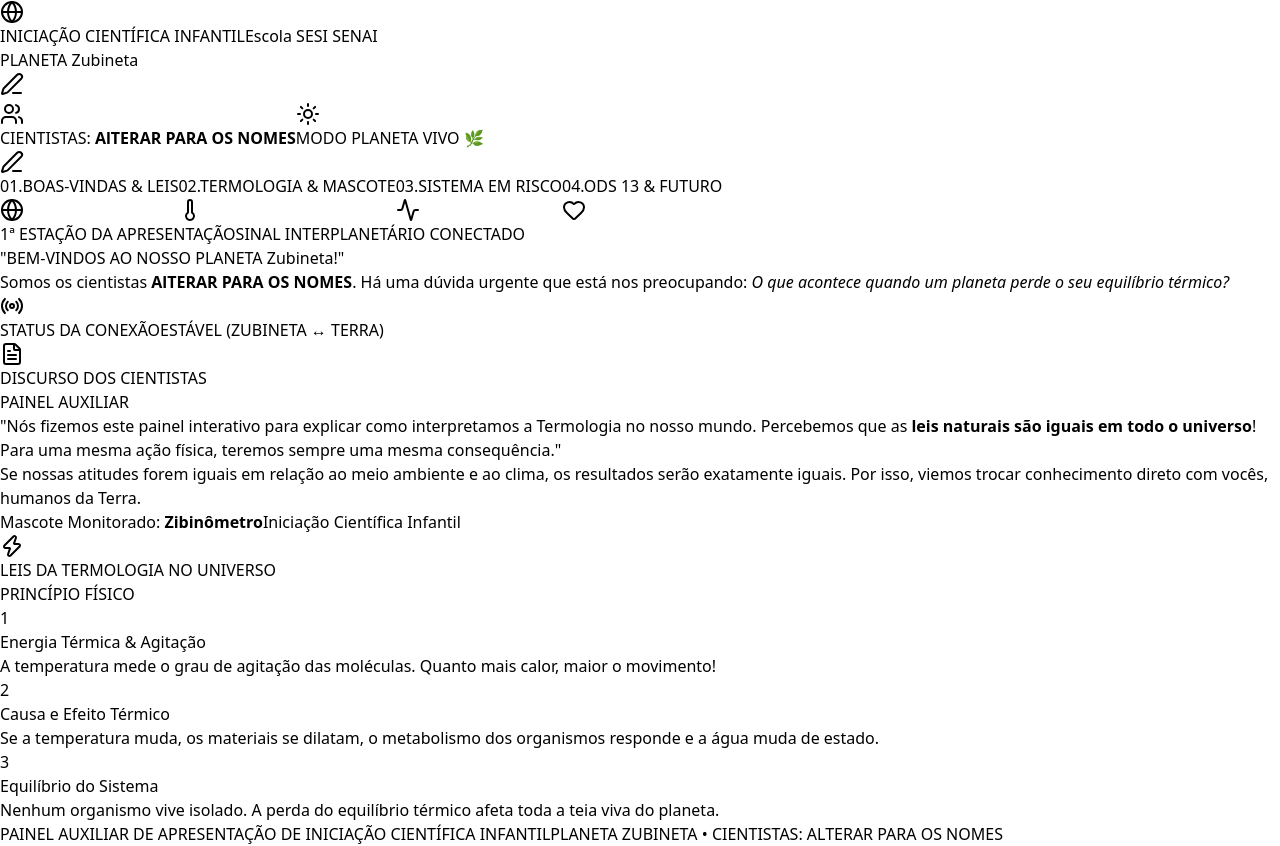
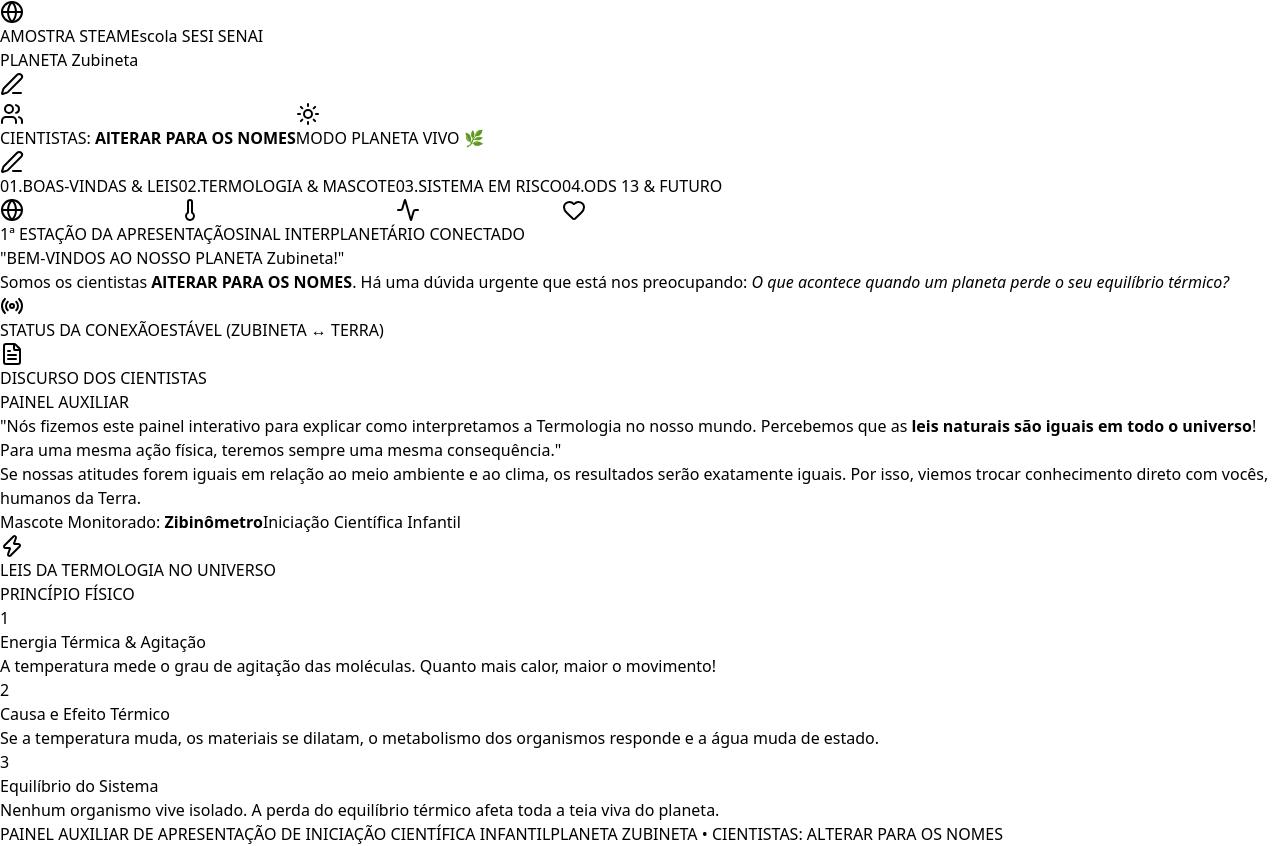
Before and after one commit to ArthurMelzi/Zibneta, a React (Vite) app: page / in a window 1280 px wide. Built offline with nearby package versions, Linux system fonts and the light colour scheme.

Commit message:
Update App.jsx

```diff
--- a/src/App.jsx
+++ b/src/App.jsx
@@ -232,7 +232,7 @@
                 </div>
                 <div>
                   <div className="flex items-center gap-2">
-                    <span className={badgeClass}>INICIAÇÃO CIENTÍFICA INFANTIL</span>
+                    <span className={badgeClass}>AMOSTRA STEAM</span>
                     <span className="font-mono text-xs opacity-75">{config.institution}</span>
                   </div>
                   <h1 className="text-xl sm:text-2xl font-black uppercase tracking-tight font-mono">
```
